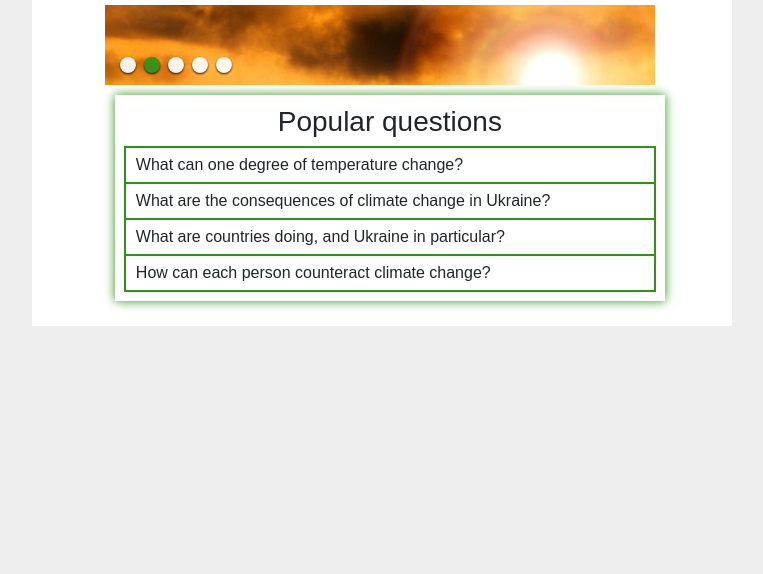
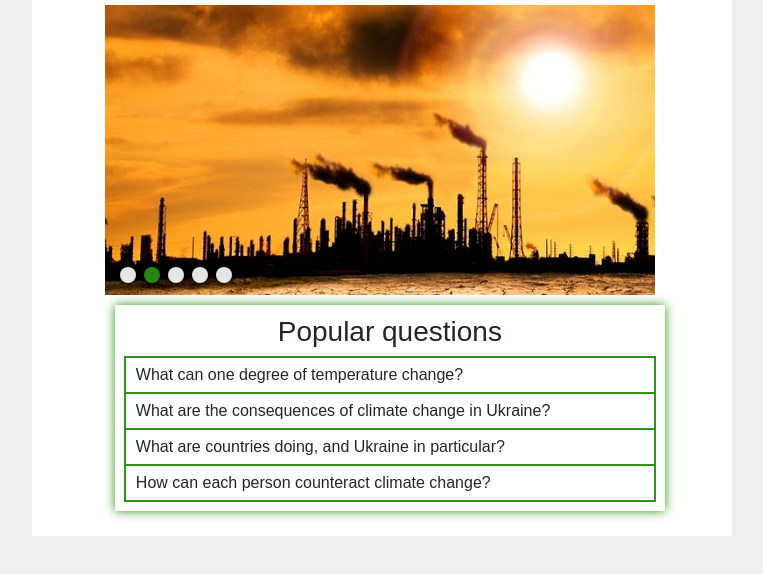
Before and after one commit to kimdana2005/homePage, a plain HTML site: page index.html in a window 1280 px wide. Shown: the part 102-676 px from the top of the page, without its empty margins (258-1021 px from the left). Drawn offline with nearby package versions, Linux system fonts and the light colour scheme.

Commit message:
Update styles.css

```diff
--- a/styles.css
+++ b/styles.css
@@ -12,7 +12,7 @@ body {
     .slider {
     z-index: 9;
     width: 550px;
-    height: 80px;
+    height: 290px;
     overflow: hidden;
     margin: 0 0 7px;
     position: relative;
```
